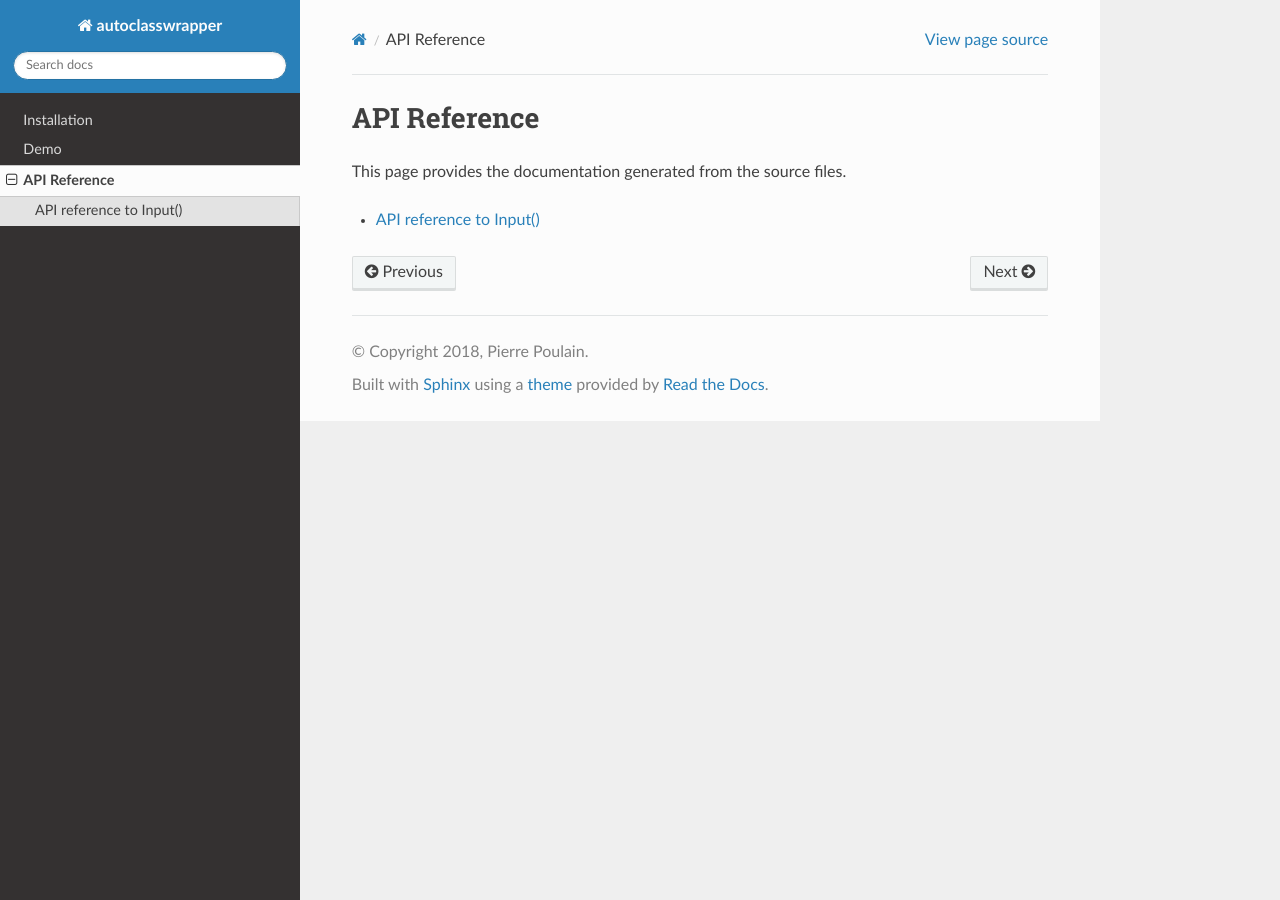
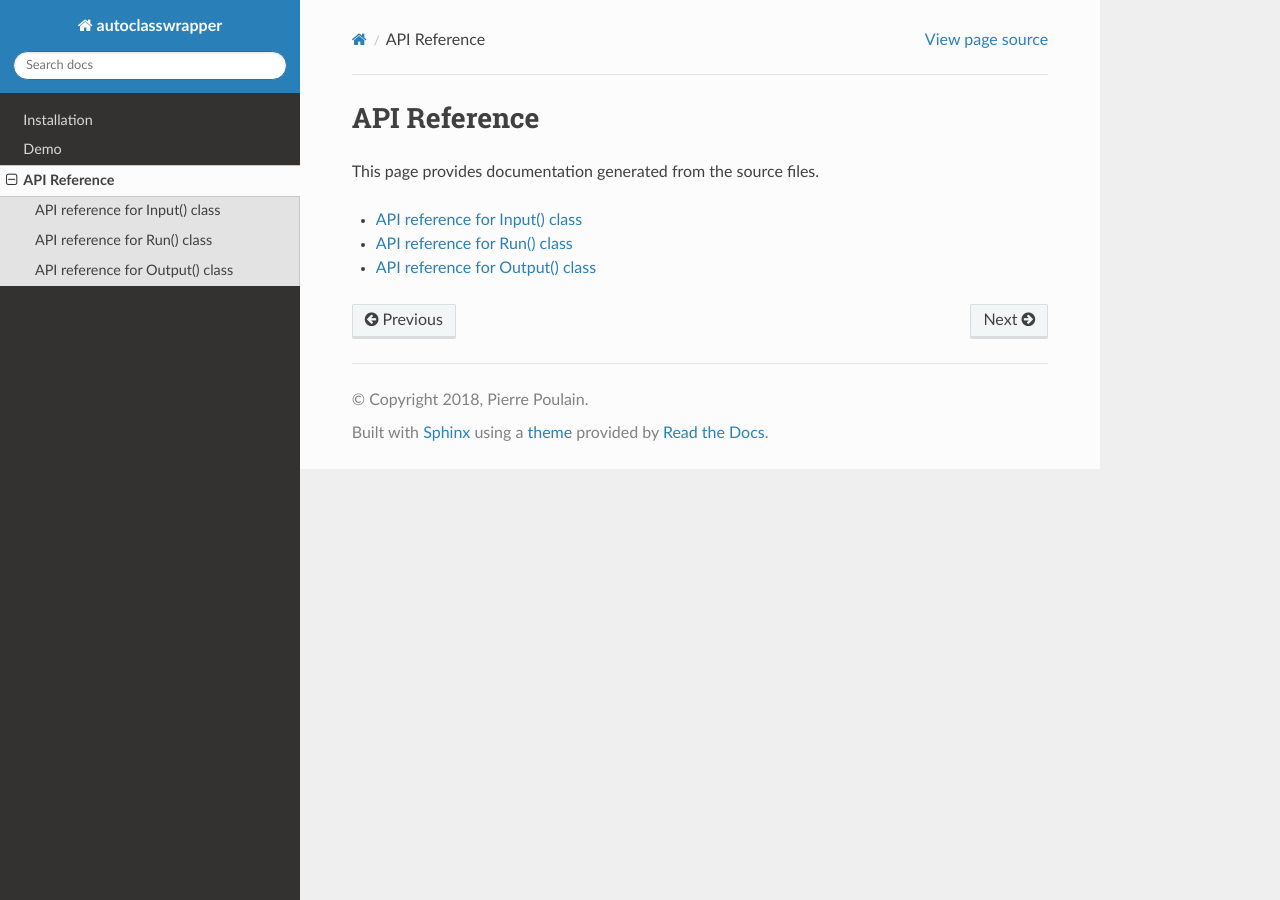
Before and after one commit to pierrepo/autoclasswrapper, a Sphinx documentation site: the page built from doc/source/api_reference.rst, in a window 1280 px wide. Built offline with Sphinx 7.4.7 and the Read the Docs theme 2.0.0, drawn with Linux system fonts in a browser that asks for light colours; the version number could not be read and is left out.

Commit message:
Add API ref doc for Output() and Run() classes

```diff
--- a/doc/source/api_reference.rst
+++ b/doc/source/api_reference.rst
@@ -1,9 +1,11 @@
 API Reference
 =============
 
-This page provides the documentation generated from the source files.
+This page provides documentation generated from the source files.
 
 .. toctree::
    :maxdepth: 1
 
    ./pages/input
+   ./pages/run
+   ./pages/output
--- a/doc/source/index.rst
+++ b/doc/source/index.rst
@@ -14,5 +14,6 @@ Architecture
 `autoclasswrapper` exposes 3 classes:
 
 - `Input()` prepares datasets for AutoClass clustering
-- `Run()` performs actual clustering. :warning: AutoClass must be installed and available in PATH.
+- `Run()` performs actual clustering.
+    ⚠ AutoClass must be installed and available in PATH.
 - `Output()` reads AutoClass output files, generates more useable files and computes basic statistics on generated classes.
--- a/doc/source/pages/input.rst
+++ b/doc/source/pages/input.rst
@@ -1,7 +1,5 @@
-API reference to Input()
-========================
+API reference for Input() class
+===============================
 
-Class definition
-----------------
 .. autoclass:: autoclasswrapper.Input
     :members:
--- /dev/null
+++ b/doc/source/pages/output.rst
@@ -0,0 +1,5 @@
+API reference for Output() class
+===============================
+
+.. autoclass:: autoclasswrapper.Output
+    :members:
--- /dev/null
+++ b/doc/source/pages/run.rst
@@ -0,0 +1,5 @@
+API reference for Run() class
+=============================
+
+.. autoclass:: autoclasswrapper.Run
+    :members:
```
